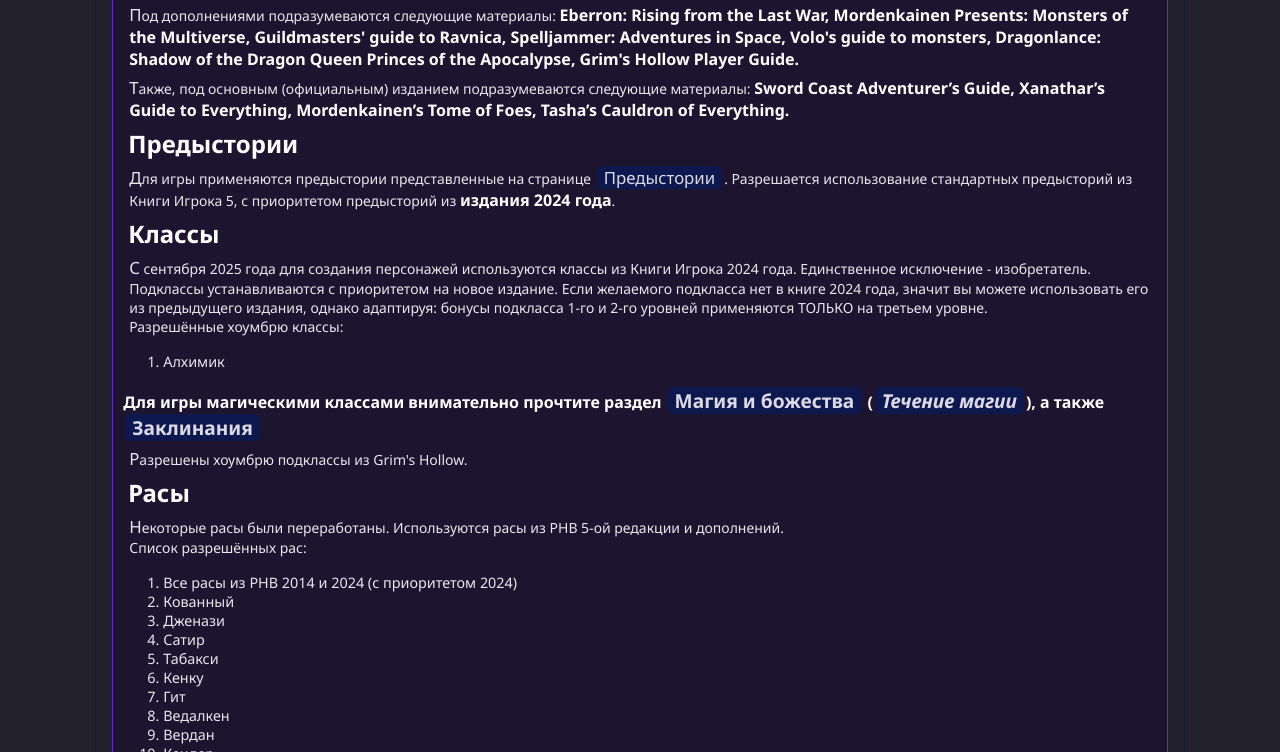
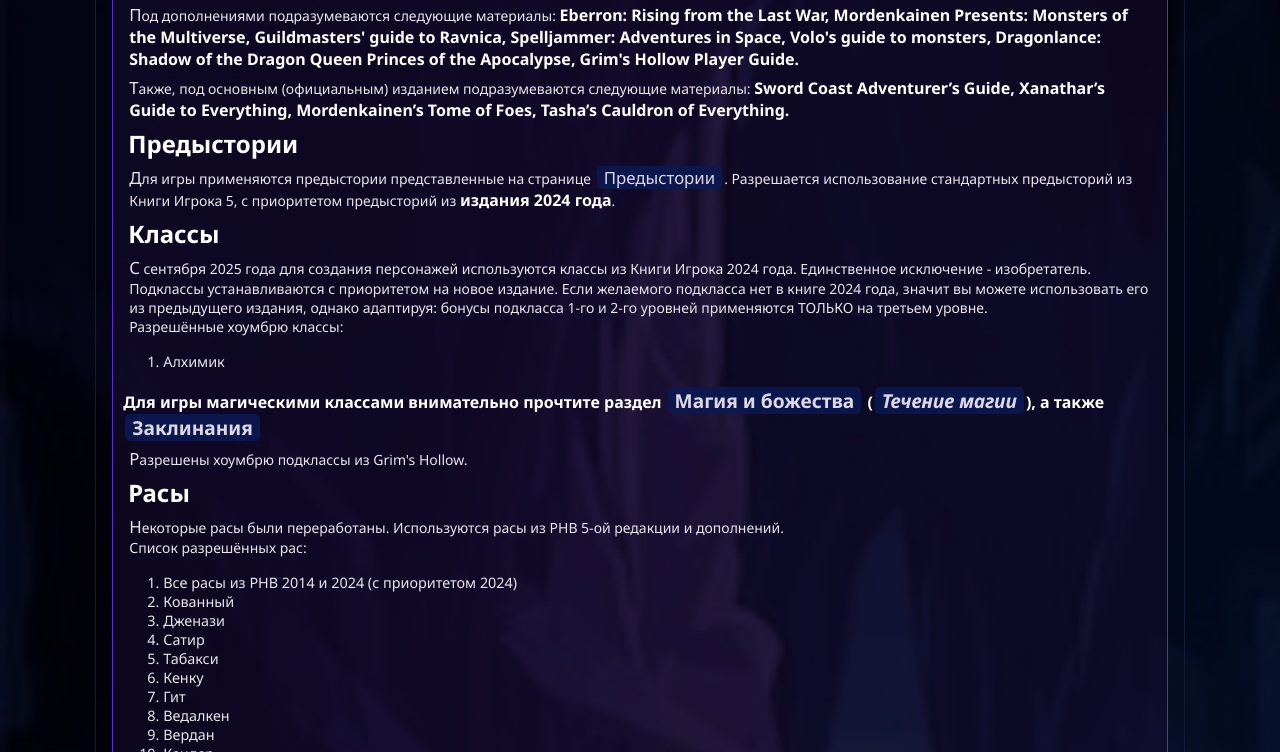
Before and after one commit to keeper9922/dnd, a plain HTML site: page index.html in a window 1280 px wide. Shown: the part 198-950 px from the top of the page. Drawn offline with Linux system fonts and the light colour scheme.

Commit message:
Починен фон страницы

```diff
--- a/css/style.css
+++ b/css/style.css
@@ -16,7 +16,7 @@
 body{
   margin: 0;
   padding: 0;
-  background-image: url("cave2.jpg");
+  background-image: url(../background/cave2.jpg);
   background-color: rgba(12, 9, 23, 0.9);
   background-size: cover;
   background-repeat: repeat-y;
```
Also changed, not shown: background/cave1.jpg (renamed from cave1.jpg), background/cave2.jpg (renamed from cave2.jpg), background/cave3.jpg (renamed from cave3.jpg), background/phase1.jpg (renamed from phase1.jpg), background/phase2.jpg (renamed from phase2.jpg).
